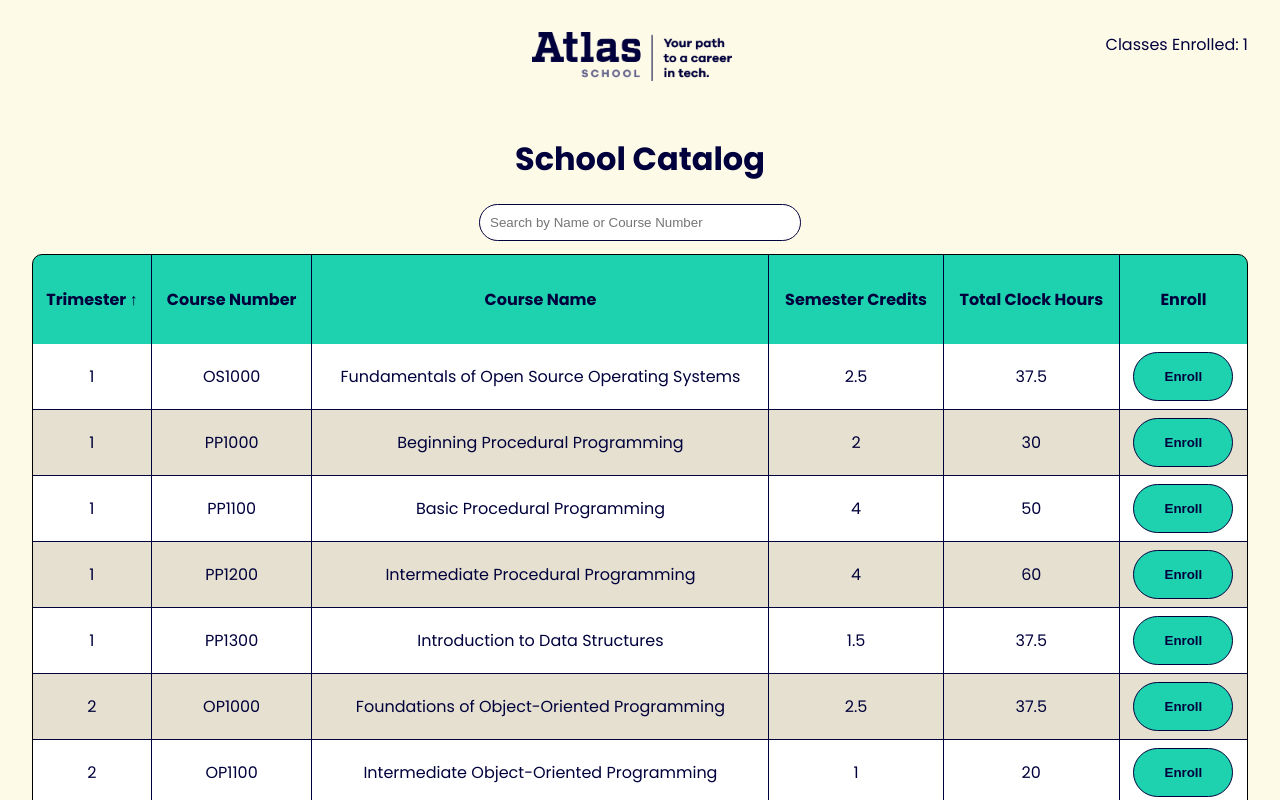
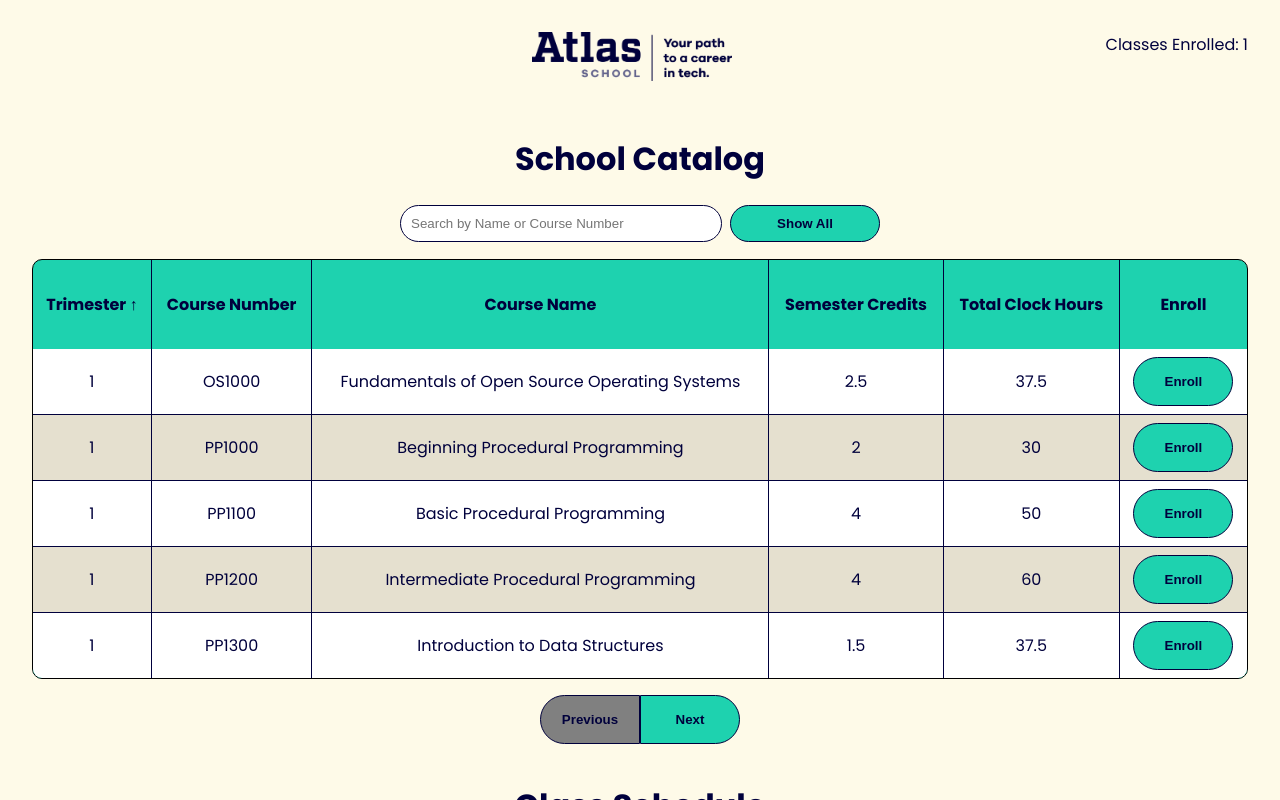
Before and after one commit to allisonabinger/atlas-react-state-intro, a React (Vite) app: page / in a window 1280 px wide. Shown: the top 800 px of the page. Built offline with nearby package versions, Linux system fonts and the light colour scheme.

Commit message:
A - 08/28 04:04 PM - implemented pagination AND added a show all/show less button to toggle the amount of courses you see

```diff
--- a/src/SchoolCatalog.jsx
+++ b/src/SchoolCatalog.jsx
@@ -5,7 +5,11 @@ function SchoolCatalog() {
   const [searchTerm, setSearchTerm] = useState("");
   const [sortColumn, setSortColumn] = useState("trimester");
   const [sortDirection, setSortDirection] = useState("asc");
+  const [page, setPage] = useState(1);
+  const [pageSize, setPageSize] = useState(5);
+  const [showAll, setShowAll] = useState(false);
 
+  // fetches courses from courses.json
   useEffect(() => {
     fetch("../api/courses.json")
       .then((response) => response.json())
@@ -24,6 +28,15 @@ function SchoolCatalog() {
     } else {
       setSortColumn(column);
       setSortDirection("asc");
+    }
+  };
+
+  const handleShowAll = () => {
+    setShowAll((prevShowAll) => !prevShowAll);
+    if (!showAll) {
+      setPageSize(sortedCourses.length);
+    } else {
+      setPageSize(5);
     }
   };
 
@@ -57,18 +70,32 @@ function SchoolCatalog() {
     if (sortColumn === "totalClockHours") {
       comparison = Number(a.totalClockHours) - Number(b.totalClockHours);
     }
-    return sortDirection === 'asc' ? comparison : -comparison
+    return sortDirection === "asc" ? comparison : -comparison;
   });
 
+  // paginates data
+  const currentPage = sortedCourses.slice(
+    (page - 1) * pageSize,
+    page * pageSize
+  );
+  const hasMore = sortedCourses.length > page * pageSize;
+  const hasLess = page > 1;
+
+  // Rendered HTML
   return (
     <div className="school-catalog">
       <h1>School Catalog</h1>
+      <div className="search-show">
         <input
           type="text"
           placeholder="Search by Name or Course Number"
           value={searchTerm}
           onChange={handleSearch}
         />
+        <button onClick={handleShowAll} className="showAll">
+          {showAll ? "Show Less" : "Show All"}
+        </button>
+      </div>
       <table>
         <thead>
           <tr>
@@ -116,7 +143,7 @@ function SchoolCatalog() {
           </tr>
         </thead>
         <tbody>
-          {sortedCourses.map((course) => (
+          {currentPage.map((course) => (
             <tr key={course.courseNumber}>
               <td className="course-trimester">{course.trimester}</td>
               <td className="course-number">{course.courseNumber}</td>
@@ -131,8 +158,12 @@ function SchoolCatalog() {
         </tbody>
       </table>
       <div className="pagination">
-        <button>Previous</button>
-        <button>Next</button>
+        <button disabled={!hasLess} onClick={() => setPage(page - 1)}>
+          Previous
+        </button>
+        <button disabled={!hasMore} onClick={() => setPage(page + 1)}>
+          Next
+        </button>
       </div>
     </div>
   );
--- a/src/index.css
+++ b/src/index.css
@@ -18,12 +18,24 @@ body {
   margin-bottom: 100px;
 }
 
+.search-show {
+    margin: 1rem;
+}
+
+.showAll {
+    width: 150px;
+    border: 1px solid #00003c;
+    border-radius: 30px;
+    padding: 0.75em;
+    margin: 1px 4px 1px 4px;
+}
+
 input {
   width: 300px;
   border: 1px solid #00003c;
   border-radius: 30px;
   padding: 0.75em;
-  margin-bottom: 1em;
+  margin: 1px 4px 1px 4px;
 }
 
 .button {
```
Lines whose indentation alone changed are shown as unchanged.
